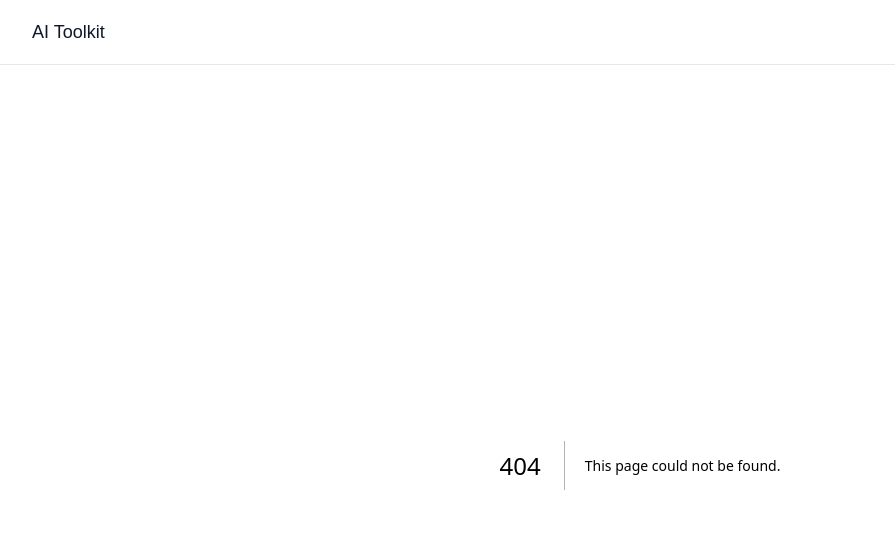
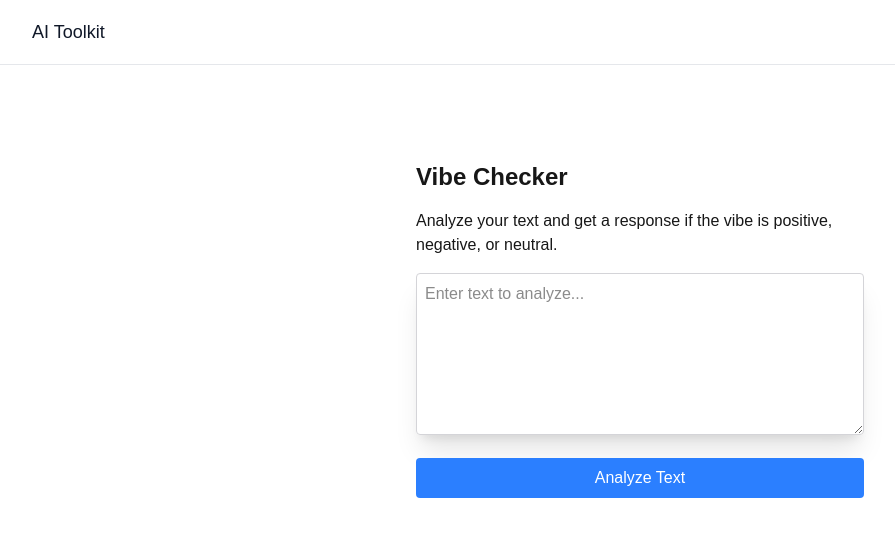
Before and after one commit to perryfardella/ai-toolkit, a Next.js app: page /vibe-checker in a window 1280 px wide. Before the commit this address had no page. Shown: the top 536 px of the page, without its empty margins (0-895 px from the left). Built offline with nearby package versions, Linux system fonts and the light colour scheme.

Commit message:
Add Vibe checker, ie. enum returner

```diff
--- /dev/null
+++ b/app/api/vibe-checker/route.ts
@@ -0,0 +1,19 @@
+import { openai } from "@ai-sdk/openai";
+import { generateObject } from "ai";
+
+export async function POST(req: Request) {
+  const { text } = await req.json();
+
+  const { object } = await generateObject({
+    model: openai("gpt-3.5-turbo"),
+    output: "enum",
+    enum: ["positive", "negative", "neutral"],
+    prompt: text,
+    system: `Classify the sentiment of the text as one of the given enum values.`,
+  });
+
+  return new Response(JSON.stringify({ sentiment: object }), {
+    status: 200,
+    headers: { "Content-Type": "application/json" },
+  });
+}
--- a/app/page.tsx
+++ b/app/page.tsx
@@ -7,6 +7,7 @@ export default function Home() {
     <div>
       <h1>Welcome to the AI Toolkit</h1>
       <Link href="/chat">Chat</Link>
+      <Link href="/vibe-checker">Vibe Checker</Link>
     </div>
   );
 }
--- /dev/null
+++ b/app/vibe-checker/page.tsx
@@ -0,0 +1,73 @@
+"use client";
+
+import { useState } from "react";
+
+export default function VibeChecker() {
+  const [text, setText] = useState("");
+  const [result, setResult] = useState<string | null>(null);
+  const [loading, setLoading] = useState(false);
+
+  const handleSubmit = async (e: React.FormEvent) => {
+    e.preventDefault();
+    setLoading(true);
+    setResult(null);
+
+    try {
+      const response = await fetch("/api/vibe-checker", {
+        method: "POST",
+        headers: {
+          "Content-Type": "application/json",
+        },
+        body: JSON.stringify({ text }),
+      });
+
+      const data = await response.json();
+
+      if (!response.ok) {
+        throw new Error(data.error || "Error analyzing text");
+      }
+
+      setResult(data.sentiment);
+    } catch (error) {
+      console.error("Error:", error);
+      setResult("Error analyzing text");
+    } finally {
+      setLoading(false);
+    }
+  };
+
+  return (
+    <div className="flex flex-col w-full max-w-md py-24 mx-auto stretch">
+      <h1 className="text-2xl font-bold mb-4">Vibe Checker</h1>
+      <h2 className="mb-4">
+        Analyze your text and get a response if the vibe is positive, negative,
+        or neutral.
+      </h2>
+
+      <form onSubmit={handleSubmit} className="space-y-4">
+        <textarea
+          className="w-full p-2 border border-zinc-300 dark:border-zinc-800 rounded shadow-xl dark:bg-zinc-900"
+          value={text}
+          onChange={(e) => setText(e.target.value)}
+          placeholder="Enter text to analyze..."
+          rows={6}
+        />
+
+        <button
+          type="submit"
+          disabled={loading}
+          className="w-full p-2 bg-blue-500 text-white rounded hover:bg-blue-600 disabled:opacity-50"
+        >
+          {loading ? "Analyzing..." : "Analyze Text"}
+        </button>
+      </form>
+
+      {result && (
+        <div className="mt-4 p-4 border border-zinc-300 dark:border-zinc-800 rounded">
+          <h2 className="font-semibold mb-2">Result:</h2>
+          <p className="capitalize">{result}</p>
+        </div>
+      )}
+    </div>
+  );
+}
```
